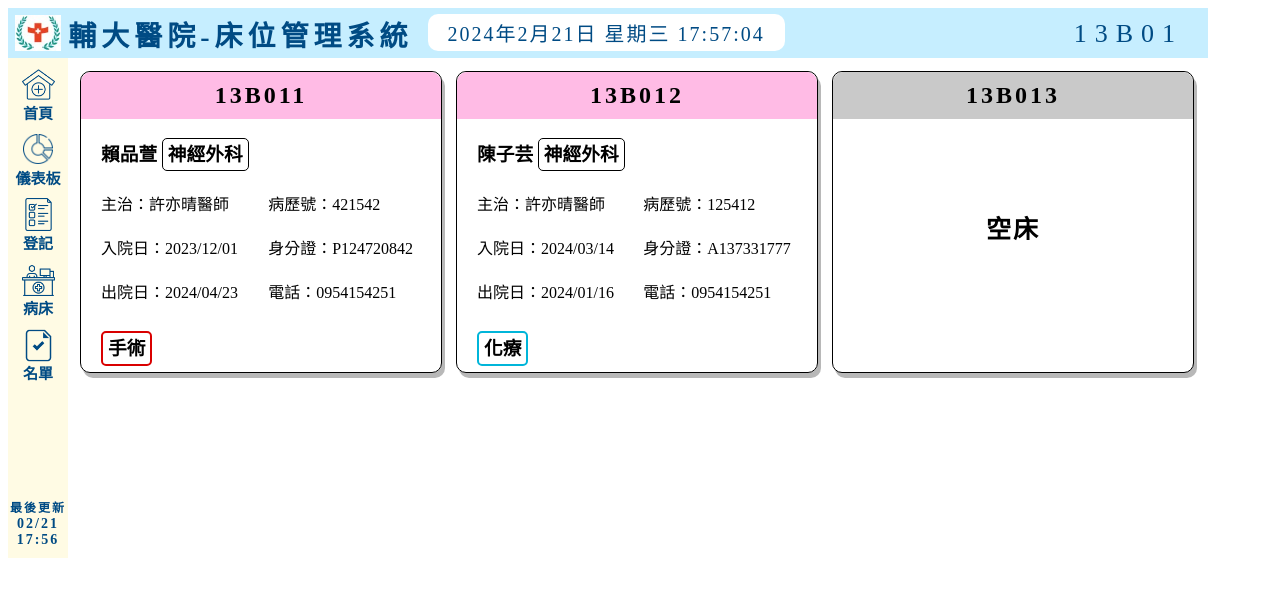
After one commit to YunQi0102/Bed_manager, a PHP site: page /Ward/13B01.html in a window 1280 px wide. The commit adds this page. Shown: the top 597 px of the page. Run offline with PHP 8.4, Linux system fonts and the light colour scheme; a stand-in replaces the project's code that opens the database connection.

Commit message:
add 13B03

```diff
--- /dev/null
+++ b/Ward/13B01.html
@@ -0,0 +1,82 @@
+<!DOCTYPE html>
+<html lang="zh-Hant-TW">
+<head>
+    <meta charset="UTF-8">
+    <title>床位管理系統-床位狀況</title>
+    <link rel="icon" href="../img/FJUH_icon.ico" type="image/x-icon">
+    <link rel="stylesheet" href="style.css">
+</head>
+<body>
+<header>
+    <div>
+        <img src="..\img\FJUHlogo.jpg" alt="a hospital's logo">
+        <h1>輔大醫院-床位管理系統</h1>
+        <h1 class="subtitle">13B01</h1>
+        <div class="current_time"></div>
+    </div>
+</header>
+<main>
+    <nav>
+        <ul>
+            <li><a href="https://yunqi0102.000webhostapp.com/Home.html" style="padding-top: 10px;">
+                <img src="..\img\LOGO_home.png" width="33px" class="first_img"><img src="..\img\LOGO_home2.png" width="33px" class="second_img"><br><br>首頁</a></li>
+            <li><a href="#">
+                <img src="..\img\LOGO_dashboard.png" width="30px" class="first_img" style="top: 134px; left: 23px;"><img src="..\img\LOGO_dashboard2.png" width="30px" class="second_img" style="top: 134px; left: 23px;"><br><br>儀表板</a></li>
+            <li><a href="https://yunqi0102.000webhostapp.com/Register/">
+                <img src="..\img\LOGO_register.png" width="33px" class="first_img"><img src="..\img\LOGO_register2.png" width="33px" class="second_img"><br><br>登記</a></li>
+            <li><a href="https://yunqi0102.000webhostapp.com/FloorSelect/">
+                <img src="..\img\LOGO_bed.png" width="35px" class="first_img" style="left: 20.5px;"><img src="..\img\LOGO_bed2.png" width="35px" class="second_img" style="left: 20.5px;"><br><br>病床</a></li>
+            <li><a href="https://yunqi0102.000webhostapp.com/Patient/index.php">
+                <img src="..\img\LOGO_patient.png" width="35px" class="first_img" style="left: 20.5px;"><img src="..\img\LOGO_patient2.png" width="35px" class="second_img" style="left: 20.5px;"><br><br>名單</a></li>
+            <p>最後更新<span class="update_date"></span><br><span class="update_time"></span></p>
+        </ul>
+    </nav>
+    <div class="status">
+        <div class="bed">
+            <h2 class="female">13B011</h2>
+            <h3>賴品萱 <span class="dept">神經外科</span></h3>
+            <table>
+                <tr>
+                    <td>主治：許亦晴醫師</td>
+                    <td>病歷號：421542</td>
+                </tr>
+                <tr>
+                    <td>入院日：2023/12/01</td>
+                    <td>身分證：P124720842</td>
+                </tr>
+                <tr>
+                    <td>出院日：2024/04/23</td>
+                    <td>電話：0954154251</td>
+                </tr>
+            </table>
+            <h3 class="note"><span class="surg">手術</span></h3>
+        </div>
+
+        <div class="bed">
+            <h2 class="female">13B012</h2>
+            <h3>陳子芸 <span class="dept">神經外科</span></h3>
+            <table>
+                <tr>
+                    <td>主治：許亦晴醫師</td>
+                    <td>病歷號：125412</td>
+                </tr>
+                <tr>
+                    <td>入院日：2024/03/14</td>
+                    <td>身分證：A137331777</td>
+                </tr>
+                <tr>
+                    <td>出院日：2024/01/16</td>
+                    <td>電話：0954154251</td>
+                </tr>
+            </table>
+            <h3 class="note"><span class="chem">化療</span></h3>
+        </div>
+        <div class="empty_bed">
+            <h2 class="female">13B013</h2>
+            <h3>空床</h3>
+        </div>
+    </div>
+</main>
+<script src="script.js"></script>
+</body>
+</html>
--- a/Ward/style.css
+++ b/Ward/style.css
@@ -117,7 +117,7 @@ main .status {
     margin: 5px 5px;
 }
 
-main .bed, main .empty_bed {
+main .bed, main .empty_bed, main .disable_bed {
     float: left;
     width: 360px;
     height: 250px;
@@ -191,8 +191,8 @@ main .chem {
     border-color: rgb(0, 181, 217);
 }
 
-/* 空床 */
-.empty_bed .female, .empty_bed .male {
+/* 空床、未開放床 */
+.empty_bed h2, .disable_bed h2 {
     background-color: rgba(195, 195, 195, 0.893);
 }
 
@@ -200,11 +200,15 @@ main .chem {
     background-color: #ffffff;
 }
 
+.disable_bed {
+    background-color: #efefef;
+}
+
 .empty_bed div {
     padding: 0px;
 }
 
-.empty_bed h3 {
+.empty_bed h3, .disable_bed h3 {
     text-align: center;
     font-size: 25px;
     padding: 90px 0px 0px;
```
Also changed, not shown: Ward/13B03.html (added, +82 -0 lines).
